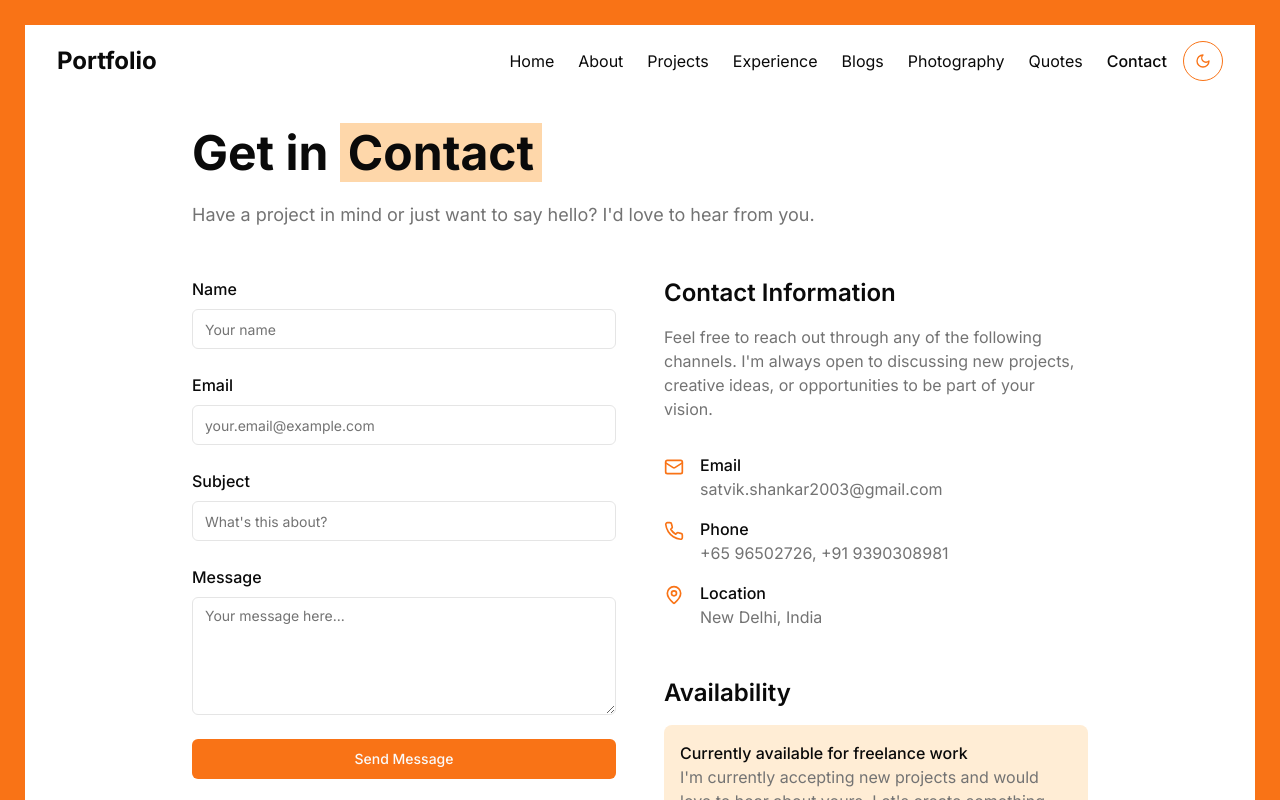
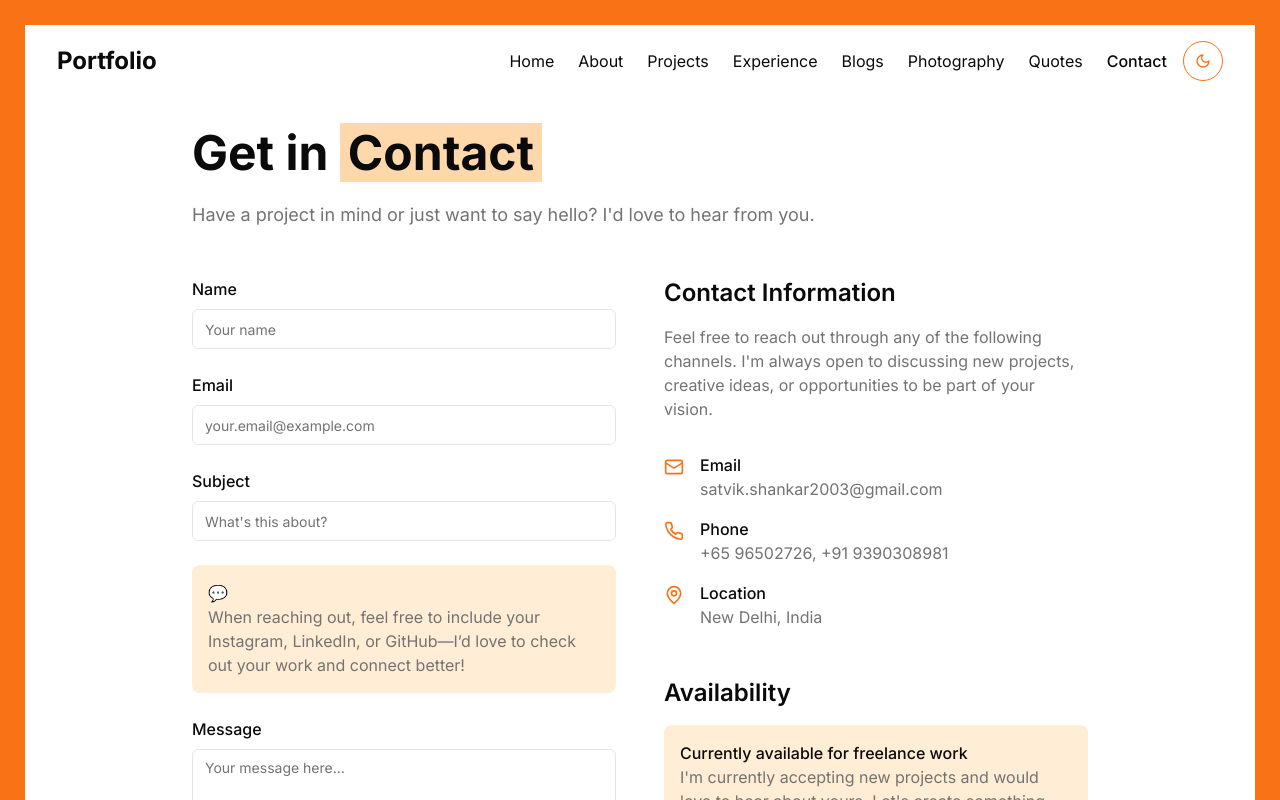
Before and after one commit to SATVIK-SHANKAR/newPortfolio-Design, a Next.js app: page /contact in a window 1280 px wide. Shown: the top 800 px of the page. Built offline with nearby package versions, Linux system fonts and the light colour scheme.

Commit message:
contact message

```diff
--- a/app/contact/page.tsx
+++ b/app/contact/page.tsx
@@ -104,6 +104,14 @@ export default function ContactPage() {
                 required
                 placeholder="What's this about?"
               />
+            </div>
+
+            <div className="bg-orange-100 dark:bg-orange-900/20 p-4 rounded-lg">
+              <p className="font-medium">💬</p>
+              <p className="text-muted-foreground">
+               When reaching out, feel free to include your Instagram, LinkedIn, or GitHub—I’d
+              love to check out your work and connect better!
+              </p>
             </div>
 
             <div className="space-y-2">
```
